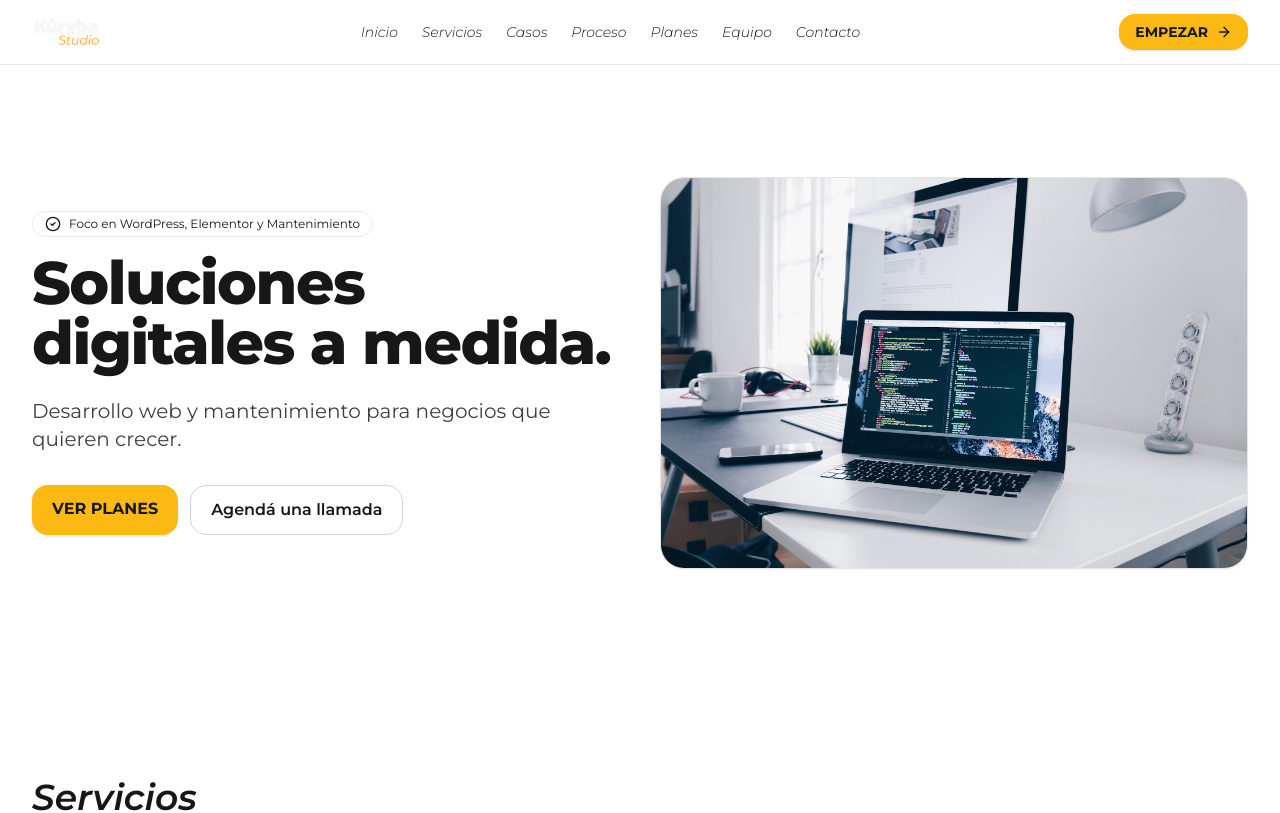
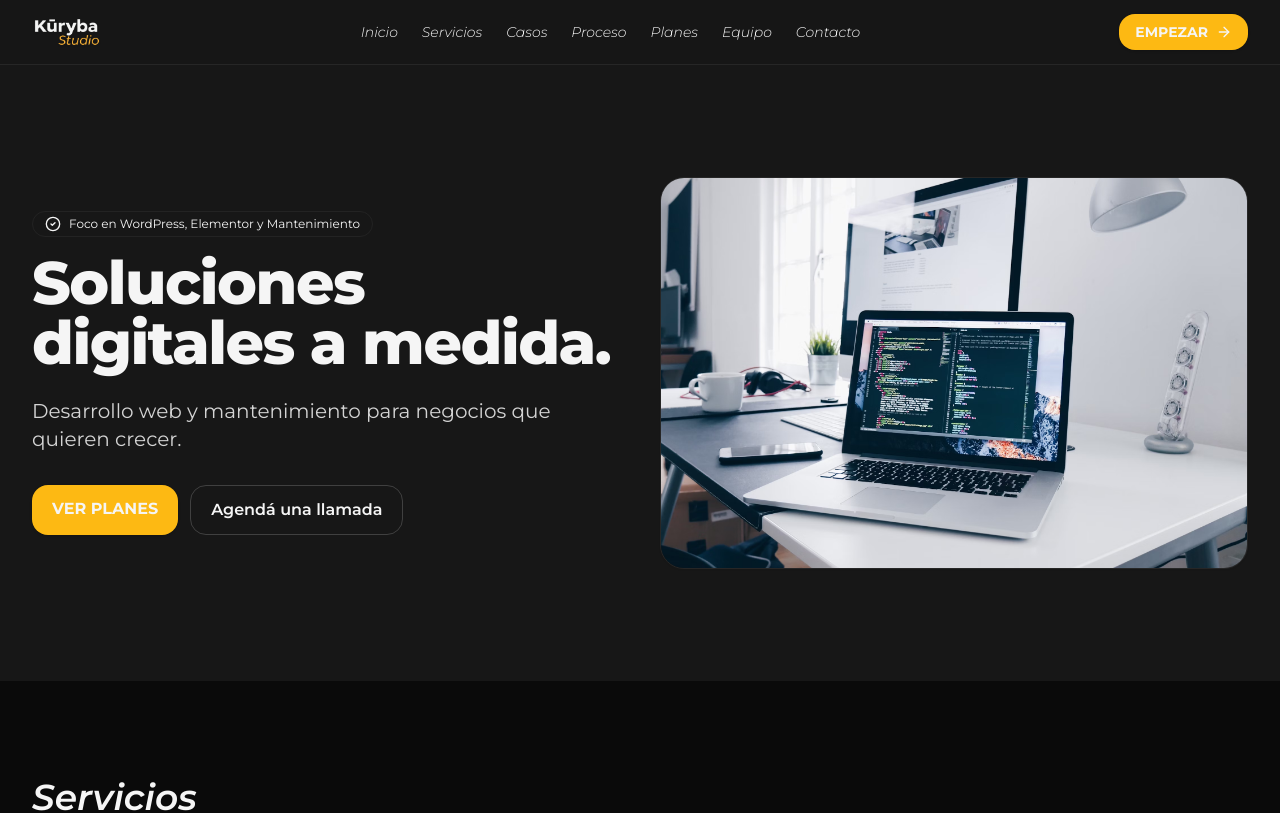
Before and after one commit to EstebanFortini/kuryba-site, a React (Vite) app: page / in a window 1280 px wide. Shown: the top 813 px of the page. Built offline with nearby package versions, Linux system fonts and the light colour scheme.

Commit message:
Update tailwind.config.js - dark class

```diff
--- a/tailwind.config.js
+++ b/tailwind.config.js
@@ -1,5 +1,6 @@
 /** @type {import('tailwindcss').Config} */
 export default {
+  darkMode: 'class',             // <- agrega esta línea
   content: ["./index.html", "./src/**/*.{js,jsx,ts,tsx}"],
   theme: {
     extend: {
```
